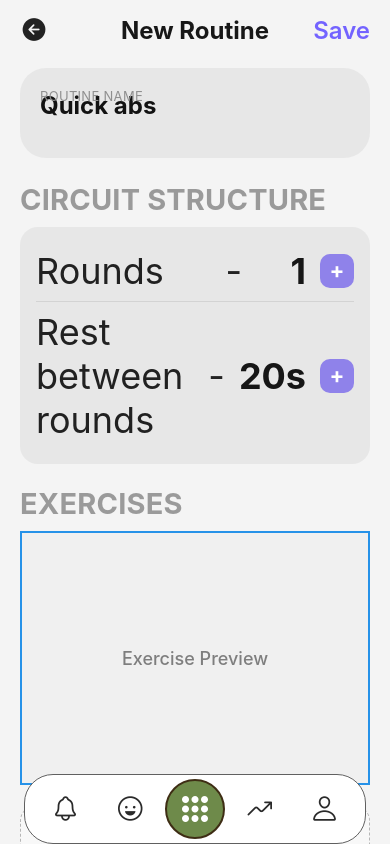
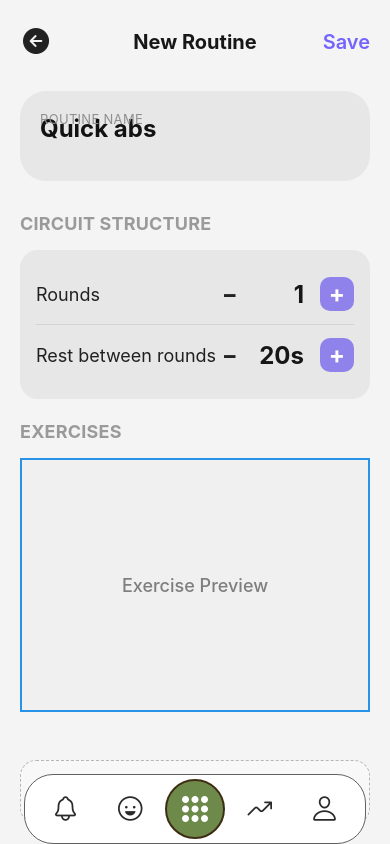
Before and after one commit to gonzen2310/flexr, a React Native app: screen /New in a window 390 px wide. Built offline with nearby package versions, Linux system fonts and the light colour scheme.

Commit message:
fix: Updated circuit strucute, exercises and buttons UI

```diff
--- a/src/features/new/presentation/screens/NewScreen.tsx
+++ b/src/features/new/presentation/screens/NewScreen.tsx
@@ -10,7 +10,7 @@ import {
   View,
 } from 'react-native';
 
-const HEADER_ACTION_SIZE = 28;
+const HEADER_ACTION_SIZE = 32;
 
 
 export function NewScreen() {
@@ -94,13 +94,13 @@ const styles = StyleSheet.create({
   },
   content: {
     paddingHorizontal: 20,
-    paddingTop: 14,
+    paddingTop: 24,
     paddingBottom: 160,
   },
   headerRow: {
     flexDirection: 'row',
     alignItems: 'center',
-    marginBottom: 22,
+    marginBottom: 32,
   },
   headerBackButton: {
     width: 90,
@@ -108,14 +108,10 @@ const styles = StyleSheet.create({
     alignItems: 'center',
     gap: 6,
   },
-  headerAction: {
-    fontSize: 16,
-    color: '#222',
-  },
   headerTitle: {
     flex: 1,
     textAlign: 'center',
-    fontSize: 24,
+    fontSize: 20,
     fontWeight: '700',
     color: '#171717',
   },
@@ -124,15 +120,15 @@ const styles = StyleSheet.create({
     alignItems: 'flex-end',
   },
   headerSave: {
-    fontSize: 24,
+    fontSize: 20,
     fontWeight: '600',
     color: '#7363FF',
   },
   sectionLabel: {
-    fontSize: 29,
+    fontSize: 18,
     fontWeight: '700',
     color: '#9A9A9A',
-    marginBottom: 10,
+    marginBottom: 16,
     letterSpacing: 0.2,
   },
   card: {
@@ -148,7 +144,7 @@ const styles = StyleSheet.create({
     paddingHorizontal: 20,
     paddingTop: 20,
     paddingBottom: 24,
-    marginBottom: 24,
+    marginBottom: 32,
   },
   routineCardLabel: {
     fontSize: 13,
@@ -171,20 +167,20 @@ const styles = StyleSheet.create({
     paddingVertical: 8,
   },
   structureLabel: {
-    fontSize: 36,
+    fontSize: 18,
     color: '#212121',
   },
   structureValueWrap: {
     flexDirection: 'row',
     alignItems: 'center',
-    gap: 14,
+    gap: 16,
   },
   operator: {
     fontSize: 36,
     color: '#232323',
   },
   structureValue: {
-    fontSize: 36,
+    fontSize: 24,
     fontWeight: '700',
     color: '#161616',
     minWidth: 50,
@@ -200,7 +196,7 @@ const styles = StyleSheet.create({
   },
   plusText: {
     color: '#FFF',
-    fontSize: 22,
+    fontSize: 24,
     fontWeight: '700',
     marginTop: -2,
   },
@@ -211,7 +207,7 @@ const styles = StyleSheet.create({
   exerciseArtWrap: {
     borderWidth: 2,
     borderColor: '#2692E8',
-    marginBottom: 20,
+    marginBottom: 48,
   },
   exerciseArt: {
     backgroundColor: '#F0F0F0',
@@ -232,11 +228,11 @@ const styles = StyleSheet.create({
     alignItems: 'center',
     justifyContent: 'center',
     height: 64,
-    marginBottom: 12,
+    marginBottom: 24,
     backgroundColor: '#F8F8F8',
   },
   addBtnText: {
-    fontSize: 34,
+    fontSize: 18,
     color: '#1E1E1E',
   },
   startBtn: {
@@ -245,10 +241,10 @@ const styles = StyleSheet.create({
     alignItems: 'center',
     justifyContent: 'center',
     height: 64,
-    marginBottom: 8,
+    marginBottom: 24,
   },
   startBtnText: {
-    fontSize: 31,
+    fontSize: 18,
     color: '#FFF',
     fontWeight: '500',
   },
@@ -260,7 +256,7 @@ const styles = StyleSheet.create({
     height: 64,
   },
   saveRoutineBtnText: {
-    fontSize: 31,
+    fontSize: 18,
     color: '#FFF',
     fontWeight: '500',
   },
```
